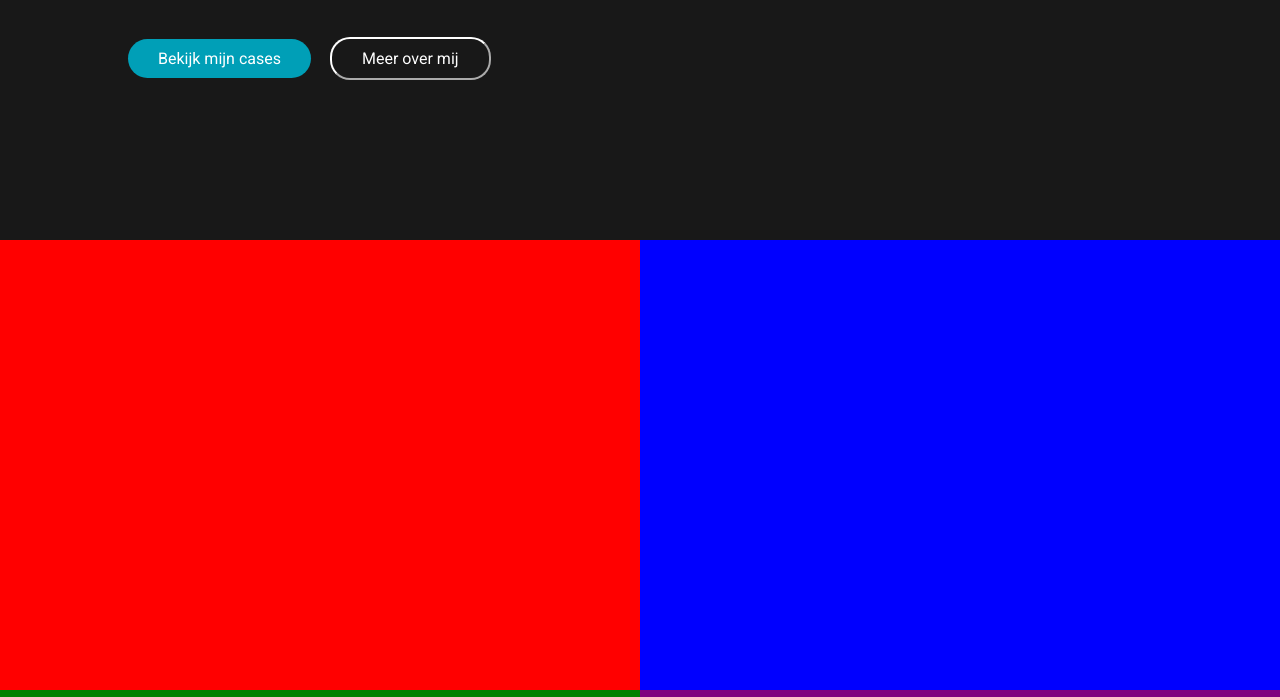
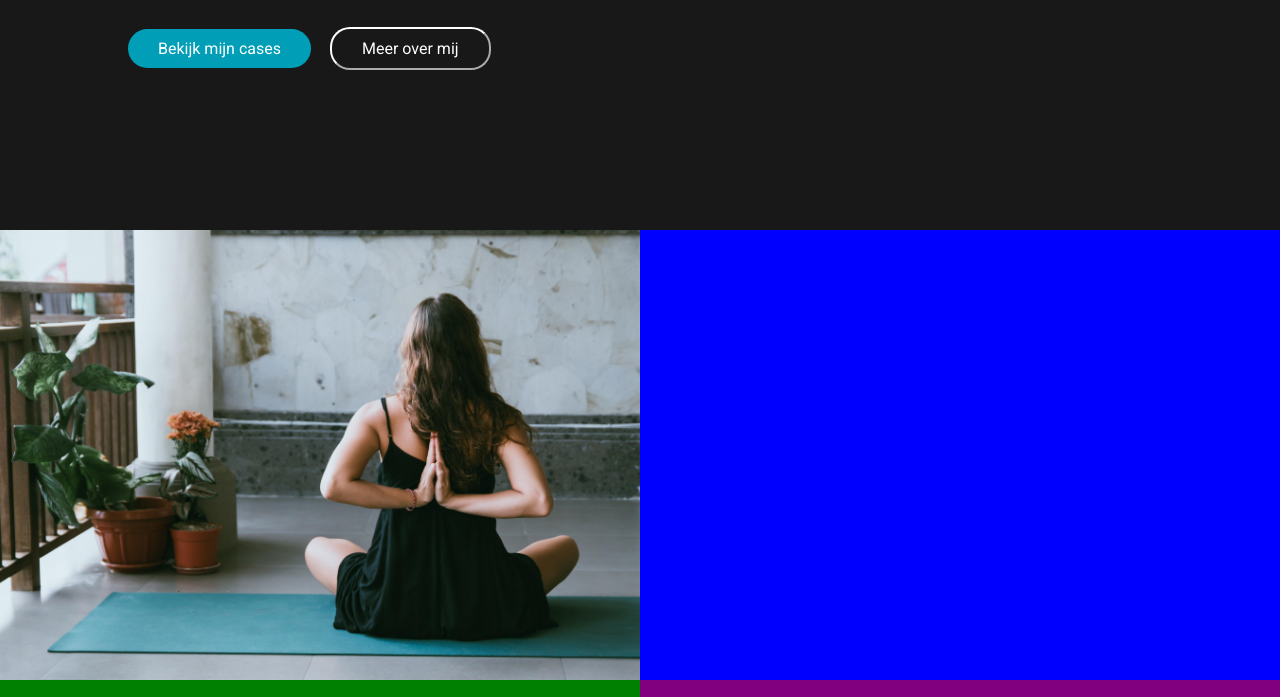
Before and after one commit to Ffvjnoor/Portfolio, a plain HTML site: page index.html in a window 1280 px wide. Shown: the part 543-1240 px from the top of the page. Drawn offline with nearby package versions, Linux system fonts and the light colour scheme.

Commit message:
Add files via upload

```diff
--- a/index.html
+++ b/index.html
@@ -95,7 +95,7 @@ typewriter.typeString('gebruikservaringen')
 
 		<div class="portfolio-container animsition">
 
-				<div class="tile" id="red">
+				<div class="tile" id="yoga">
 					<div id="portfolio"></div>
 				</div>
 				<div class="tile" id="blue">
--- a/style.css
+++ b/style.css
@@ -198,6 +198,15 @@ footer a{
 	text-decoration: none;
 }
 
+/* PORTFOLIO TILES */
+
+#yoga{
+	background-image: url(img/yogatv.jpg);
+  	background-position: center; /* Center the image */
+  	background-repeat: no-repeat; /* Do not repeat the image */
+  	background-size: cover; /* Resize the background image to cover the entire container */
+}
+
 /* MOBILE */
 
 @media only screen and (max-width: 480px) {
@@ -310,10 +319,6 @@ h1{
 	height: 300px;
 	width: 50%;
 	float: left;
-}
-
-#button-row{
-	margin-top: 10px;
 }
 
 }
```
Also changed, not shown: img/yogatv.jpg (added).
